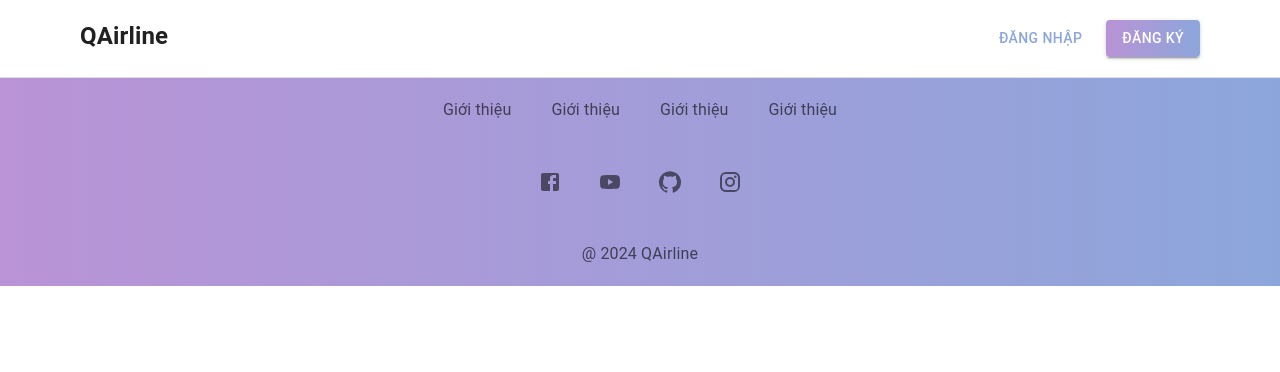
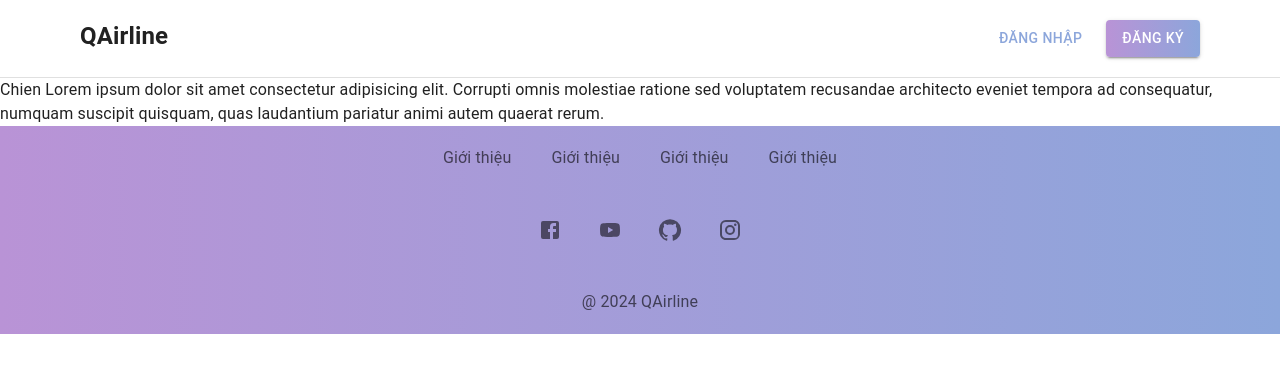
Before and after one commit to hudzg/QAirline, a React (Vite) app in the folder Frontend/QAirline/: page /feedback in a window 1280 px wide. Shown: the top 372 px of the page. Built offline with nearby package versions, Linux system fonts and the light colour scheme.

Commit message:
add feedback

```diff
--- /dev/null
+++ b/Frontend/QAirline/src/Component/Feedback/Feedback.jsx
@@ -0,0 +1,12 @@
+import React from "react";
+
+
+const Feedback = () => {
+  return (
+    <div className="">Chien
+    Lorem ipsum dolor sit amet consectetur adipisicing elit. Corrupti omnis molestiae ratione sed voluptatem recusandae architecto eveniet tempora ad consequatur, numquam suscipit quisquam, quas laudantium pariatur animi autem quaerat rerum.
+    </div>
+  );
+};
+
+export default Feedback;
--- a/Frontend/QAirline/src/Routers/CustomerRoute.jsx
+++ b/Frontend/QAirline/src/Routers/CustomerRoute.jsx
@@ -4,6 +4,7 @@ import Auth from "../Component/Auth/Auth";
 import Footer from "../Component/Footer/Footer";
 import Home from "../Component/Home/Home";
 import Navbar from "../Component/Navbar/Navbar";
+import Feedback from "../Component/Feedback/Feedback";
 
 const CustomerRoute = () => {
   return (
@@ -11,6 +12,7 @@ const CustomerRoute = () => {
       <Navbar />
       <Routes>
         <Route path="/" element={<Home />}></Route>
+        <Route path="/feedback" element={<Feedback />}></Route>
       </Routes>
       <Auth />
       <Footer />
```
